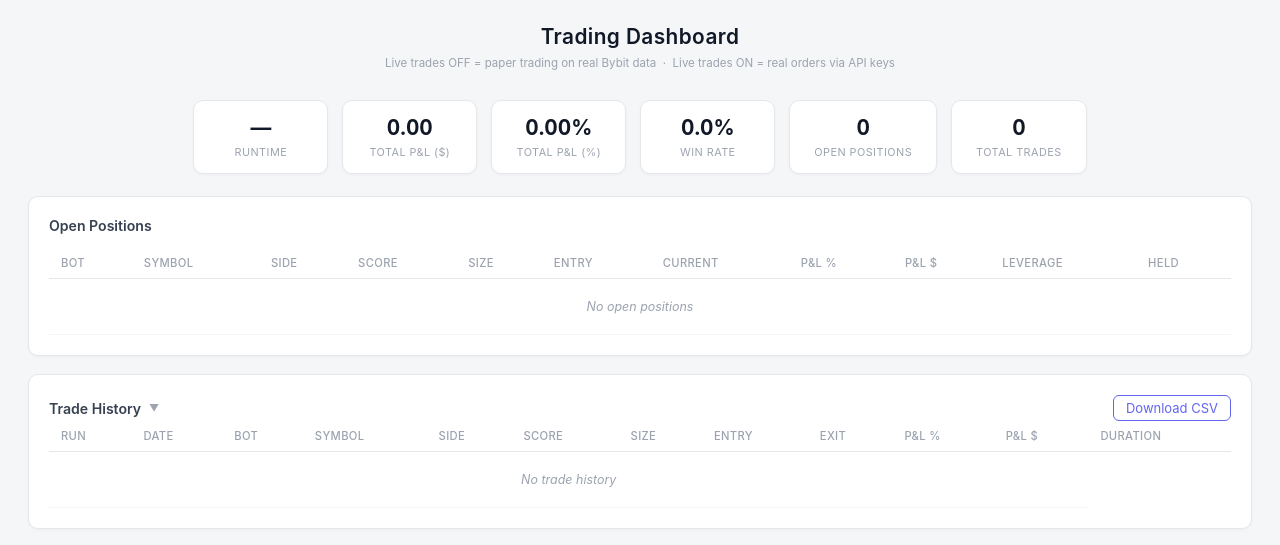
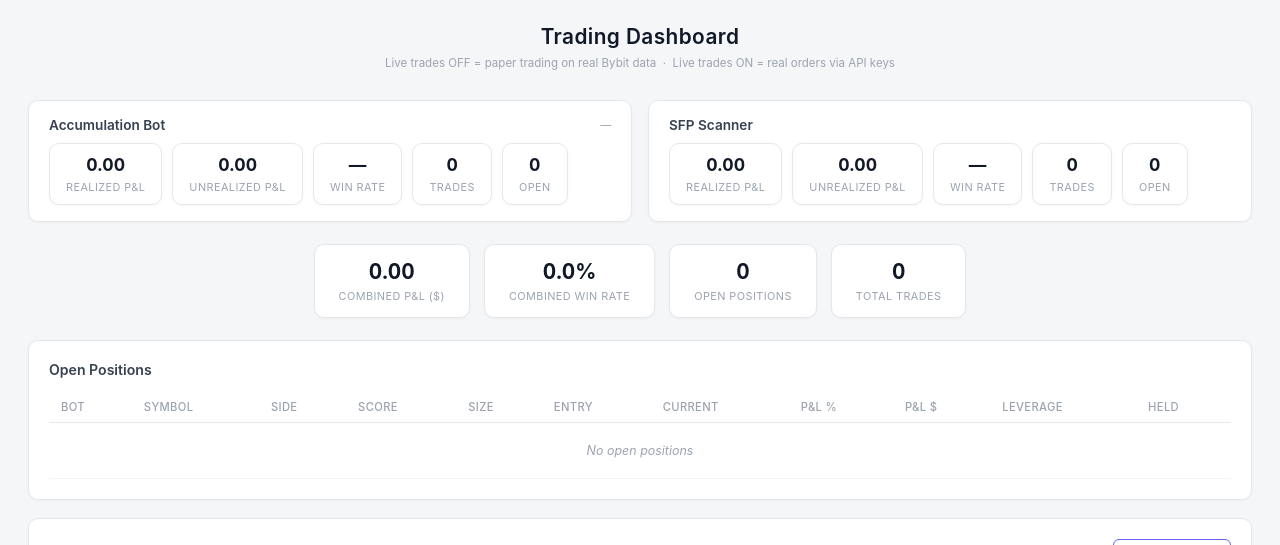
Before and after one commit to wenbun87/Bybit-trading, a FastAPI app: page / in a window 1280 px wide. Shown: the top 545 px of the page. Run offline with FastAPI, Linux system fonts and the light colour scheme; data that the repository does not hold is empty.

Commit message:
Add separate P&L trackers for accumulation and SFP bots
Each bot now has its own stats panel showing realized P&L, unrealized
P&L, win rate, trade count, and open positions. Combined totals row
below includes both realized + unrealized. Backend get_stats() now
returns per-bot breakdowns.

https://claude.ai/code/session_01HjAdrAfCK8RneQvLeVUQkV

```diff
--- a/dashboard/templates/index.html
+++ b/dashboard/templates/index.html
@@ -310,23 +310,75 @@
         </div>
     </div>
 
-    <!-- Stats bar -->
-    <div class="stats-bar" id="stats-bar">
-        <div class="stat-card">
-            <div class="stat-value" id="stat-runtime">—</div>
-            <div class="stat-label">Runtime</div>
+    <!-- Per-bot P&L trackers -->
+    <div style="display:flex; gap:16px; margin-bottom:22px; flex-wrap:wrap; max-width:1600px; margin-left:auto; margin-right:auto">
+        <!-- Accumulation Bot Stats -->
+        <div class="panel" style="flex:1; min-width:300px; margin-bottom:0; padding:16px 20px">
+            <div style="display:flex; align-items:center; justify-content:space-between; margin-bottom:10px">
+                <h2 style="margin:0; font-size:0.85em">Accumulation Bot</h2>
+                <span style="font-size:0.68em; color:#9ca3af" id="stat-runtime">—</span>
+            </div>
+            <div class="stats-bar" style="margin-bottom:0; justify-content:flex-start; gap:10px">
+                <div class="stat-card" style="padding:10px 16px; min-width:auto">
+                    <div class="stat-value" style="font-size:1.1em" id="acc-pnl-realized">—</div>
+                    <div class="stat-label">Realized P&L</div>
+                </div>
+                <div class="stat-card" style="padding:10px 16px; min-width:auto">
+                    <div class="stat-value" style="font-size:1.1em" id="acc-pnl-unrealized">—</div>
+                    <div class="stat-label">Unrealized P&L</div>
+                </div>
+                <div class="stat-card" style="padding:10px 16px; min-width:auto">
+                    <div class="stat-value" style="font-size:1.1em" id="acc-winrate">—</div>
+                    <div class="stat-label">Win Rate</div>
+                </div>
+                <div class="stat-card" style="padding:10px 16px; min-width:auto">
+                    <div class="stat-value" style="font-size:1.1em" id="acc-trades">—</div>
+                    <div class="stat-label">Trades</div>
+                </div>
+                <div class="stat-card" style="padding:10px 16px; min-width:auto">
+                    <div class="stat-value" style="font-size:1.1em" id="acc-open">—</div>
+                    <div class="stat-label">Open</div>
+                </div>
+            </div>
         </div>
+        <!-- SFP Bot Stats -->
+        <div class="panel" style="flex:1; min-width:300px; margin-bottom:0; padding:16px 20px">
+            <div style="display:flex; align-items:center; justify-content:space-between; margin-bottom:10px">
+                <h2 style="margin:0; font-size:0.85em">SFP Scanner</h2>
+            </div>
+            <div class="stats-bar" style="margin-bottom:0; justify-content:flex-start; gap:10px">
+                <div class="stat-card" style="padding:10px 16px; min-width:auto">
+                    <div class="stat-value" style="font-size:1.1em" id="sfp-pnl-realized">—</div>
+                    <div class="stat-label">Realized P&L</div>
+                </div>
+                <div class="stat-card" style="padding:10px 16px; min-width:auto">
+                    <div class="stat-value" style="font-size:1.1em" id="sfp-pnl-unrealized">—</div>
+                    <div class="stat-label">Unrealized P&L</div>
+                </div>
+                <div class="stat-card" style="padding:10px 16px; min-width:auto">
+                    <div class="stat-value" style="font-size:1.1em" id="sfp-winrate">—</div>
+                    <div class="stat-label">Win Rate</div>
+                </div>
+                <div class="stat-card" style="padding:10px 16px; min-width:auto">
+                    <div class="stat-value" style="font-size:1.1em" id="sfp-trades">—</div>
+                    <div class="stat-label">Trades</div>
+                </div>
+                <div class="stat-card" style="padding:10px 16px; min-width:auto">
+                    <div class="stat-value" style="font-size:1.1em" id="sfp-open">—</div>
+                    <div class="stat-label">Open</div>
+                </div>
+            </div>
+        </div>
+    </div>
+    <!-- Combined totals -->
+    <div class="stats-bar" id="stats-bar" style="margin-bottom:22px">
         <div class="stat-card">
             <div class="stat-value" id="stat-pnl">—</div>
-            <div class="stat-label">Total P&L ($)</div>
-        </div>
-        <div class="stat-card">
-            <div class="stat-value" id="stat-pnl-pct">—</div>
-            <div class="stat-label">Total P&L (%)</div>
+            <div class="stat-label">Combined P&L ($)</div>
         </div>
         <div class="stat-card">
             <div class="stat-value" id="stat-winrate">—</div>
-            <div class="stat-label">Win Rate</div>
+            <div class="stat-label">Combined Win Rate</div>
         </div>
         <div class="stat-card">
             <div class="stat-value" id="stat-open">—</div>
@@ -590,32 +642,52 @@
                 fetch('/api/positions').then(r => r.json()),
                 fetch('/api/stats').then(r => r.json()),
             ]).then(([posData, stats]) => {
-                // Update stats bar
-                const pnl = stats.total_pnl_usd || 0;
-                document.getElementById('stat-pnl').innerHTML = fmtPnl(pnl, '');
-                const balEl = document.getElementById('balance-auto_trader');
-                const acctBal = balEl ? parseFloat(balEl.value) : 500;
-                const totalPnlPct = acctBal > 0 ? (pnl / acctBal) * 100 : 0;
-                document.getElementById('stat-pnl-pct').innerHTML = fmtPnl(totalPnlPct, '%');
+                // Per-bot stats
+                const accStats = stats.accumulation || {};
+                const sfpStats = stats.sfp || {};
+
+                document.getElementById('acc-pnl-realized').innerHTML = fmtPnl(accStats.total_pnl_usd || 0, '');
+                document.getElementById('acc-winrate').textContent =
+                    accStats.total_trades > 0 ? accStats.win_rate.toFixed(1) + '%' : '—';
+                document.getElementById('acc-trades').textContent = accStats.total_trades || 0;
+
+                document.getElementById('sfp-pnl-realized').innerHTML = fmtPnl(sfpStats.total_pnl_usd || 0, '');
+                document.getElementById('sfp-winrate').textContent =
+                    sfpStats.total_trades > 0 ? sfpStats.win_rate.toFixed(1) + '%' : '—';
+                document.getElementById('sfp-trades').textContent = sfpStats.total_trades || 0;
+
+                // Combined stats
+                const totalPnl = (accStats.total_pnl_usd || 0) + (sfpStats.total_pnl_usd || 0);
+                document.getElementById('stat-pnl').innerHTML = fmtPnl(totalPnl, '');
                 document.getElementById('stat-winrate').textContent =
                     stats.win_rate !== undefined ? stats.win_rate.toFixed(1) + '%' : '—';
                 document.getElementById('stat-total').textContent =
                     stats.total_trades !== undefined ? stats.total_trades : '—';
 
-                // Build positions rows
+                // Build positions rows + unrealized P&L per bot
                 let openCount = 0;
+                let accOpen = 0, sfpOpen = 0;
+                let accUnrealized = 0, sfpUnrealized = 0;
                 const rows = [];
                 const now = Date.now() / 1000;
 
                 for (const [botName, botData] of Object.entries(posData)) {
                     const positions = botData.positions || [];
                     openCount += positions.length;
+                    const isAcc = botName === 'accumulation' || botName === 'auto_trader';
+                    const isSfp = botName === 'sfp' || botName === 'sfp_scanner';
+                    if (isAcc) accOpen += positions.length;
+                    if (isSfp) sfpOpen += positions.length;
                     for (const p of positions) {
                         const pnlPct = p.pnl_pct !== undefined ? p.pnl_pct : null;
                         const sizeUsdt = p.size_usdt !== undefined ? p.size_usdt : null;
                         const lev = p.leverage || 1;
                         const pnlUsd = sizeUsdt !== null && pnlPct !== null
                             ? pnlPct / 100 * sizeUsdt : null;
+                        if (pnlUsd !== null) {
+                            if (isAcc) accUnrealized += pnlUsd;
+                            if (isSfp) sfpUnrealized += pnlUsd;
+                        }
                         const heldSec = p.entry_time ? now - p.entry_time : null;
                         const adds = p.pyramid_adds || 0;
                         const sizeLabel = sizeUsdt !== null
@@ -636,6 +708,16 @@
                         </tr>`);
                     }
                 }
+
+                // Per-bot unrealized + open counts
+                document.getElementById('acc-pnl-unrealized').innerHTML = fmtPnl(accUnrealized, '');
+                document.getElementById('acc-open').textContent = accOpen;
+                document.getElementById('sfp-pnl-unrealized').innerHTML = fmtPnl(sfpUnrealized, '');
+                document.getElementById('sfp-open').textContent = sfpOpen;
+
+                // Combined P&L includes unrealized
+                const combinedPnl = totalPnl + accUnrealized + sfpUnrealized;
+                document.getElementById('stat-pnl').innerHTML = fmtPnl(combinedPnl, '');
 
                 document.getElementById('stat-open').textContent = openCount;
                 const tbody = document.getElementById('positions-tbody');
--- a/shared_state.py
+++ b/shared_state.py
@@ -195,29 +195,35 @@ def read_trade_history(limit: int = 100) -> list[dict]:
         return []
 
 def get_stats() -> dict:
-    """Compute aggregate stats from trade history."""
+    """Compute aggregate and per-bot stats from trade history."""
     trades = read_trade_history(limit=0)
-    if not trades:
-        return {"total_trades": 0, "wins": 0, "losses": 0, "win_rate": 0,
-                "total_pnl_usd": 0, "total_pnl_pct": 0, "avg_hold_hours": 0}
 
-    wins = sum(1 for t in trades if t.get("pnl_pct", 0) > 0)
-    losses = sum(1 for t in trades if t.get("pnl_pct", 0) <= 0)
-    total_pnl_usd = sum(t.get("pnl_usd", 0) for t in trades)
-    total_pnl_pct = sum(t.get("pnl_pct", 0) for t in trades)
+    def _calc(trade_list):
+        if not trade_list:
+            return {"total_trades": 0, "wins": 0, "losses": 0, "win_rate": 0,
+                    "total_pnl_usd": 0, "avg_pnl_pct": 0, "avg_hold_hours": 0}
+        wins = sum(1 for t in trade_list if t.get("pnl_pct", 0) > 0)
+        total_pnl_usd = sum(t.get("pnl_usd", 0) for t in trade_list)
+        total_pnl_pct = sum(t.get("pnl_pct", 0) for t in trade_list)
+        hold_times = []
+        for t in trade_list:
+            if t.get("entry_time") and t.get("closed_at"):
+                hold_times.append((t["closed_at"] - t["entry_time"]) / 3600)
+        avg_hold = sum(hold_times) / len(hold_times) if hold_times else 0
+        return {
+            "total_trades": len(trade_list),
+            "wins": wins,
+            "losses": len(trade_list) - wins,
+            "win_rate": wins / len(trade_list) * 100,
+            "total_pnl_usd": round(total_pnl_usd, 2),
+            "avg_pnl_pct": round(total_pnl_pct / len(trade_list), 2),
+            "avg_hold_hours": round(avg_hold, 1),
+        }
 
-    hold_times = []
-    for t in trades:
-        if t.get("entry_time") and t.get("closed_at"):
-            hold_times.append((t["closed_at"] - t["entry_time"]) / 3600)
-    avg_hold = sum(hold_times) / len(hold_times) if hold_times else 0
+    acc_trades = [t for t in trades if t.get("bot") in ("accumulation", "auto_trader")]
+    sfp_trades = [t for t in trades if t.get("bot") in ("sfp", "sfp_scanner")]
 
-    return {
-        "total_trades": len(trades),
-        "wins": wins,
-        "losses": losses,
-        "win_rate": wins / len(trades) * 100 if trades else 0,
-        "total_pnl_usd": round(total_pnl_usd, 2),
-        "avg_pnl_pct": round(total_pnl_pct / len(trades), 2) if trades else 0,
-        "avg_hold_hours": round(avg_hold, 1),
-    }
+    result = _calc(trades)
+    result["accumulation"] = _calc(acc_trades)
+    result["sfp"] = _calc(sfp_trades)
+    return result
```
